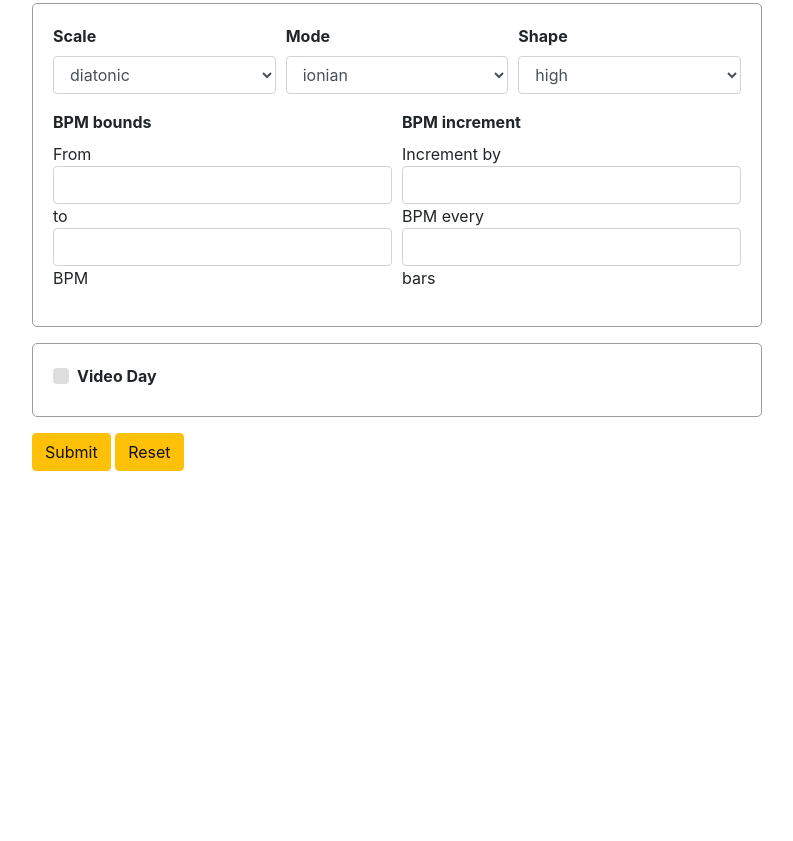
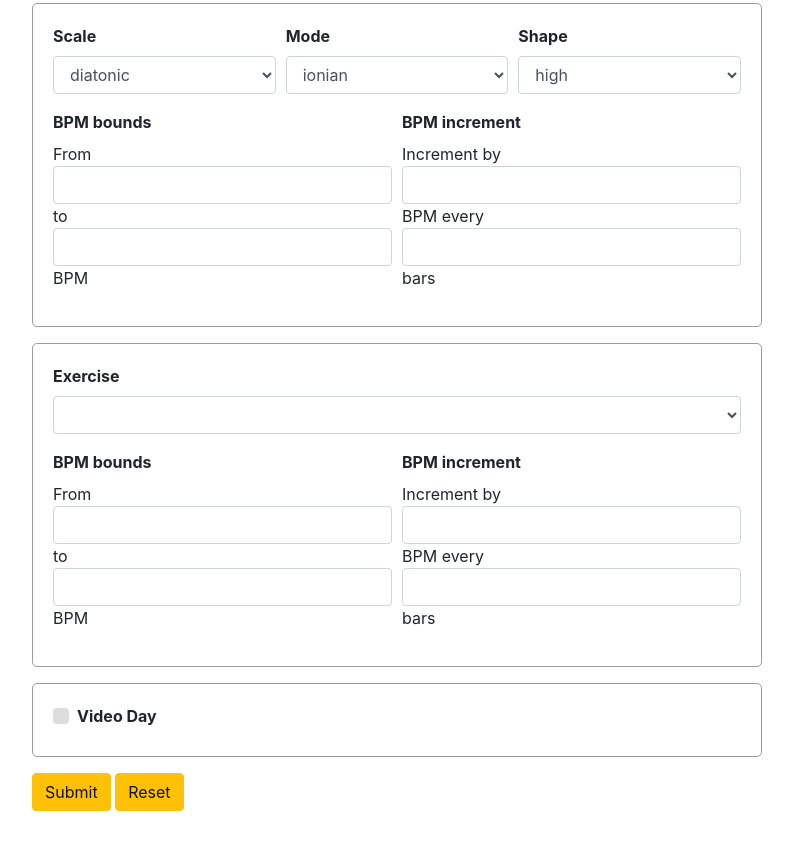
Before and after one commit to mebble/progress-tracker, a website: page public/index.html in a window 1280 px wide. Shown: the part 363-1204 px from the top of the page, without its empty margins (243-1036 px from the left). Before the commit the page ends 864 px from the top, so only its background shows below. Drawn offline with nearby package versions, Linux system fonts and the light colour scheme; no server answers.

Commit message:
add guitar exercise form group

```diff
--- a/public/index.html
+++ b/public/index.html
@@ -93,6 +93,34 @@
 							</div>
 						</div><!-- scale group -->
 						<div class="form-group">
+							<div class="form-row">
+								<div class="form-group col">
+									<label>Exercise</label>
+									<select class="form-control" id="exercise-select"></select>
+								</div>
+							</div>
+							<div class="form-row">
+								<div class="form-group col-md-6">
+									<label>BPM bounds</label>
+									<br>
+									From
+									<input class="form-control" type="text" name="">
+									to
+									<input class="form-control" type="text" name="">
+									BPM
+								</div>
+								<div class="form-group col-md-6">
+									<label>BPM increment</label>
+									<br>
+									Increment by
+									<input class="form-control" type="text" name="">
+									BPM every
+									<input class="form-control" type="text" name="">
+									bars
+								</div>
+							</div>
+						</div><!-- exercise group -->
+						<div class="form-group">
 							<label class="custom-control custom-checkbox">
 								<input class="custom-control-input" type="checkbox" name="videoDay" value="true">
 								<span class="custom-control-indicator"></span>
```
